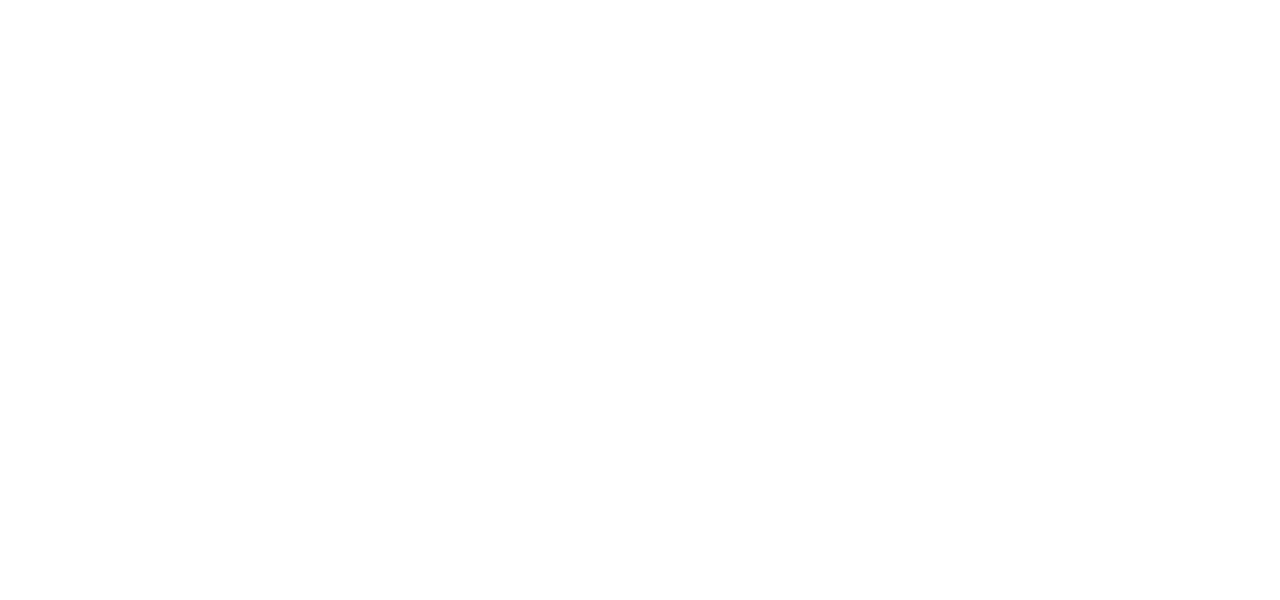
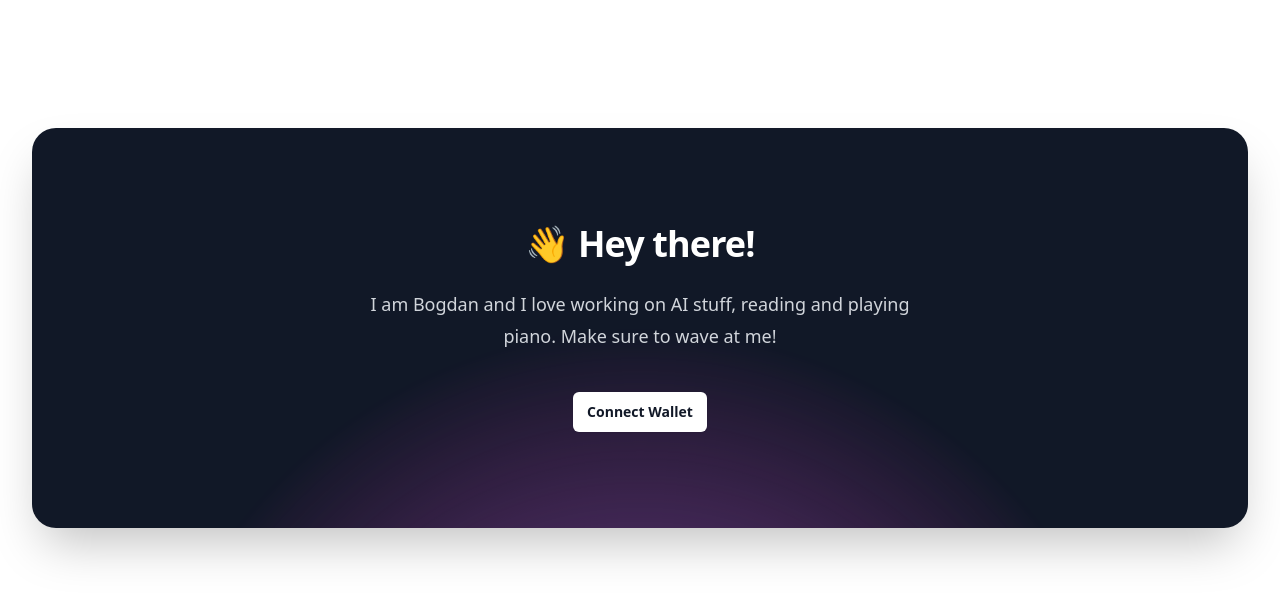
Before and after one commit to lesmnif/wave-portal-frontend, a Next.js app: page / in a window 1280 px wide. Shown: the top 600 px of the page. Built offline with nearby package versions, Linux system fonts and the light colour scheme.

Commit message:
remove isLoading

```diff
--- a/src/pages/index.js
+++ b/src/pages/index.js
@@ -181,7 +181,6 @@
 
   return (
     <div className="bg-white min-h-screen">
-      {!isLoading && (
         <div className="mx-auto max-w-7xl py-24 sm:px-6 sm:py-32 lg:px-8">
           <div className="relative isolate overflow-hidden bg-gray-900 px-6 py-24 text-center shadow-2xl sm:rounded-3xl sm:px-16">
             <h2 className="mx-auto max-w-2xl text-3xl font-bold tracking-tight text-white sm:text-4xl">
@@ -237,7 +236,6 @@
             </svg>
           </div>
         </div>
-      )}
     </div>
   )
 }
```
